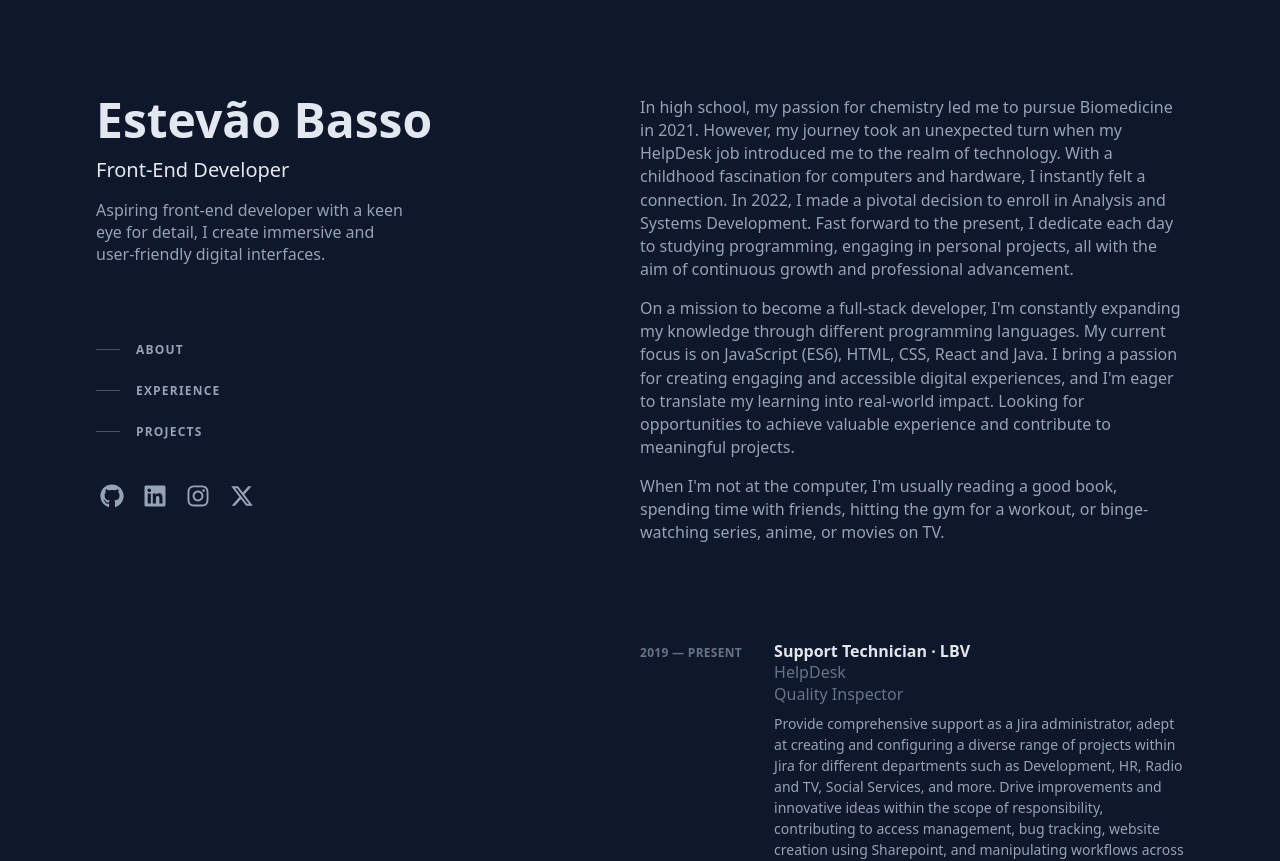
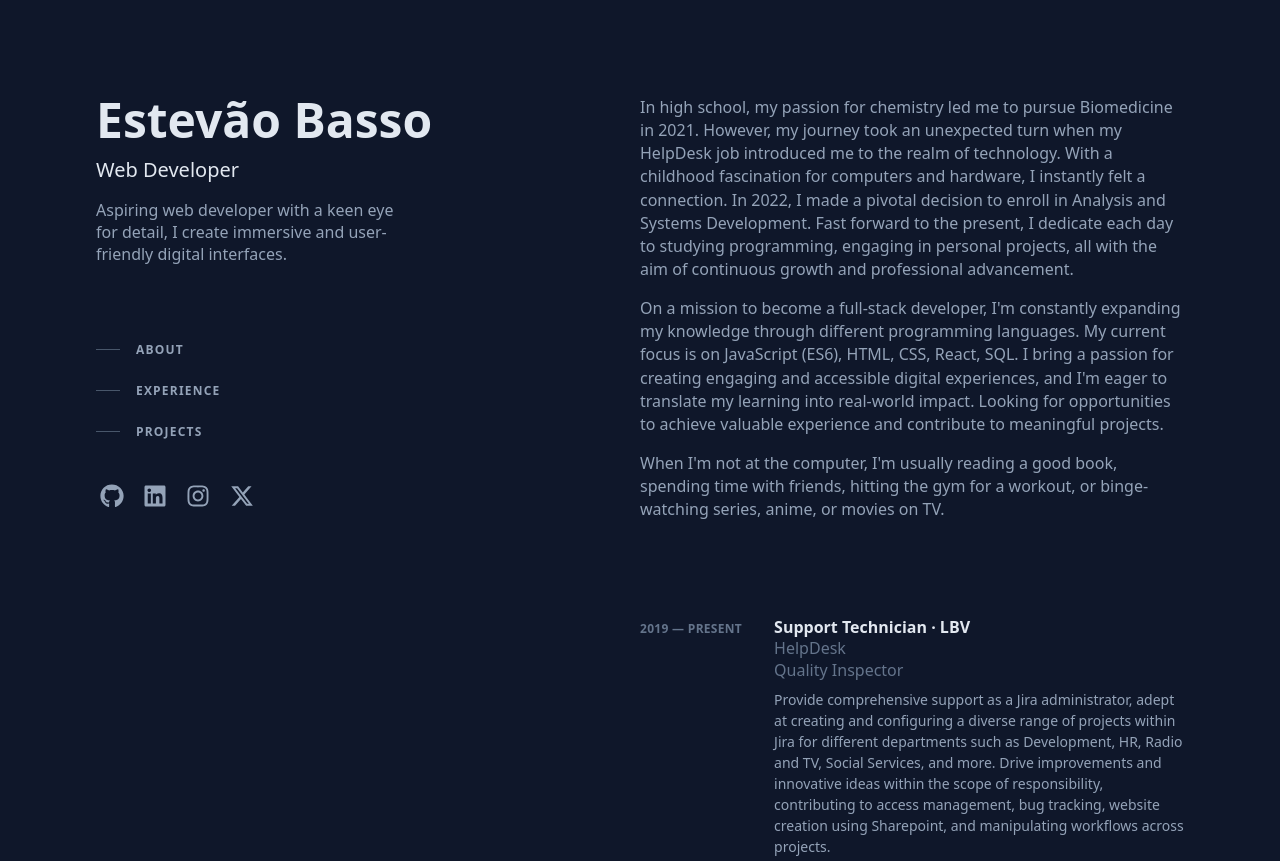
Before and after one commit to ebass0/react-porfolio, a React (Create React App) app: page / in a window 1280 px wide. Shown: the top 861 px of the page. Built offline with nearby package versions, Linux system fonts and the light colour scheme.

Commit message:
updating stack and about text

```diff
--- a/src/components/About/index.js
+++ b/src/components/About/index.js
@@ -5,7 +5,7 @@ const About = () => {
         <div className='About'>
             <p className='About-text'>In high school, my passion for chemistry led me to pursue Biomedicine in 2021. However, my journey took an unexpected turn when my HelpDesk job introduced me to the realm of technology. With a childhood fascination for computers and hardware, I instantly felt a connection. In 2022, I made a pivotal decision to enroll in Analysis and Systems Development. Fast forward to the present, I dedicate each day to studying programming, engaging in personal projects, all with the aim of continuous growth and professional advancement.
             </p>
-            <p className='About-text'>On a mission to become a full-stack developer, I'm constantly expanding my knowledge through different programming languages. My current focus is on JavaScript (ES6), HTML, CSS, React and Java. I bring a passion for creating engaging and accessible digital experiences, and I'm eager to translate my learning into real-world impact. Looking for opportunities to achieve valuable experience and contribute to meaningful projects.</p>
+            <p className='About-text'>On a mission to become a full-stack developer, I'm constantly expanding my knowledge through different programming languages. My current focus is on JavaScript (ES6), HTML, CSS, React, SQL. I bring a passion for creating engaging and accessible digital experiences, and I'm eager to translate my learning into real-world impact. Looking for opportunities to achieve valuable experience and contribute to meaningful projects.</p>
             <p id='experience'>When I'm not at the computer, I'm usually reading a good book, spending time with friends, hitting the gym for a workout, or binge-watching series, anime, or movies on TV.</p>
         </div>
     );
--- a/src/components/Header/index.js
+++ b/src/components/Header/index.js
@@ -8,8 +8,8 @@ const Header = () => {
             <header className='informations'>
                 <div>
                     <h1 className='informations-title'><a href='/' className='title-link'>Estevão Basso</a></h1>
-                    <h2 className='informations-subtitle'>Front-End Developer</h2>
-                    <p className='informations-text'>Aspiring front-end developer with a keen eye for detail, I create immersive and user-friendly digital interfaces.</p>
+                    <h2 className='informations-subtitle'>Web Developer</h2>
+                    <p className='informations-text'>Aspiring web developer with a keen eye for detail, I create immersive and user-friendly digital interfaces.</p>
                 </div>
                 <div>
                     <nav className='informations-links'>
```
